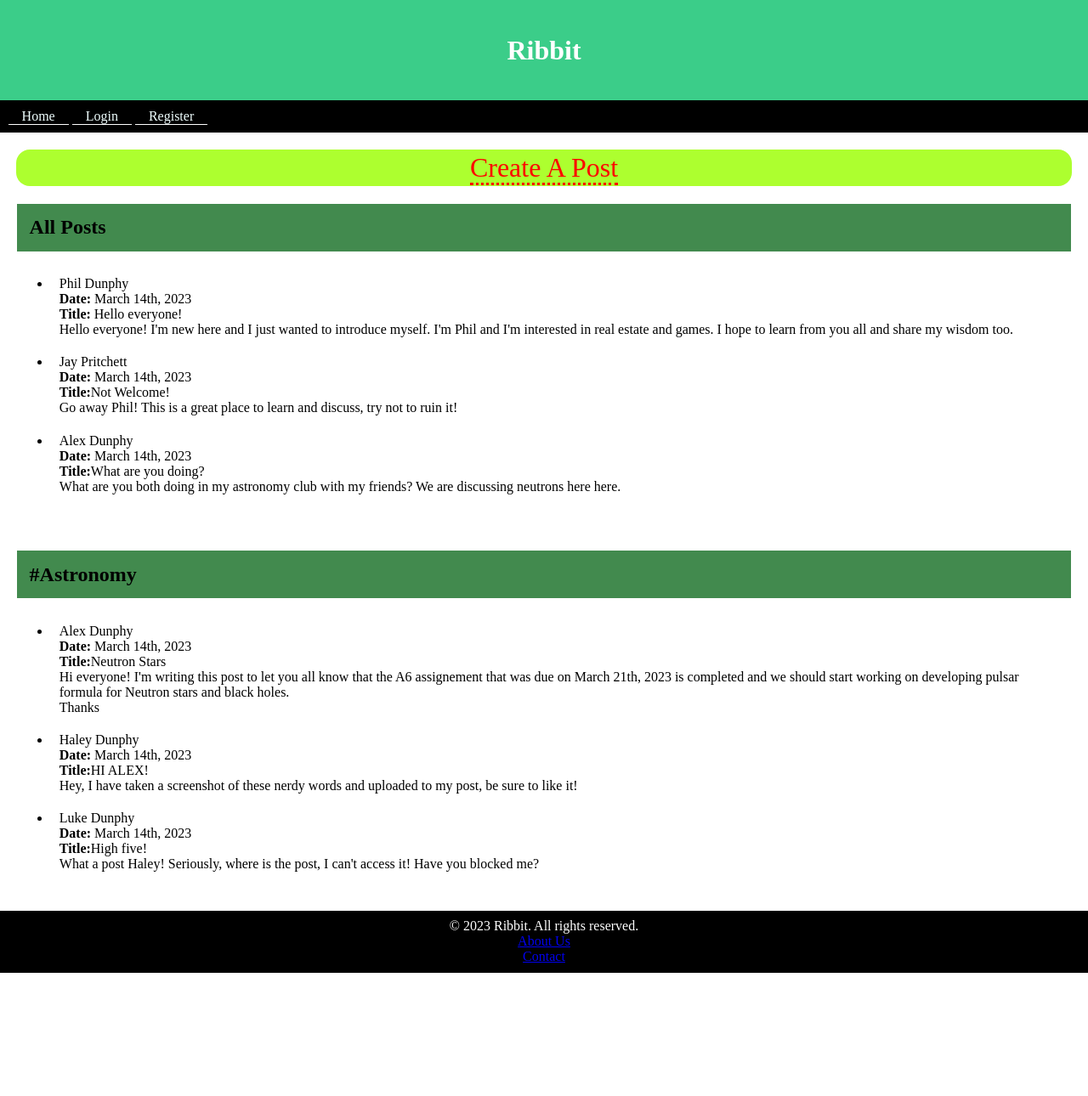
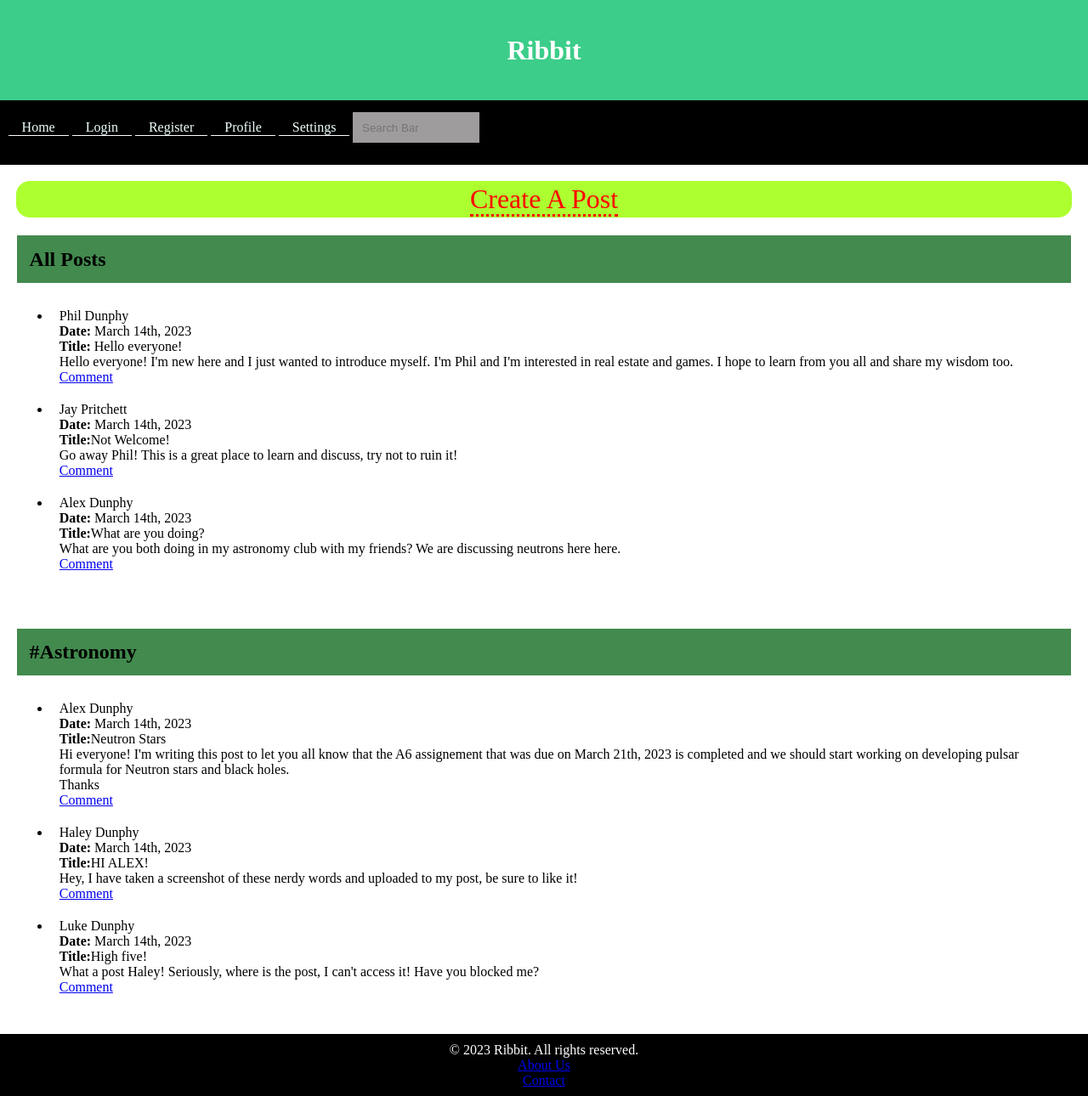
Before and after one commit to COSC360/360ForumProject, a PHP site: page / in a window 1280 px wide. Shown: the whole page at 85% size. Before the commit the page ends 1145 px from the top, so only its background shows below. Run offline with PHP 8.4, Linux system fonts and the light colour scheme.

```diff
--- a/css/styles.css
+++ b/css/styles.css
@@ -59,7 +59,7 @@ li {
     border-bottom: 0.1em solid white;
 }
 
-main li:last-child {
+li:last-child {
     border-bottom: none;
 }
 
--- a/index.html
+++ b/index.html
@@ -16,6 +16,9 @@
           <li><a href="#">Home</a></li>
           <li><a href="#">Login</a></li>
           <li><a href="register.html">Register</a></li>
+          <li><a href="#">Profile</a></li>
+          <li><a href="#">Settings</a></li>
+          <li><input type="search" name="item" placeholder="Search Bar"></li>
         </ul>
       </nav>
       <main>
@@ -34,6 +37,7 @@
                         to introduce myself. I'm Phil and I'm interested in real estate and games. I hope
                         to learn from you all and share my wisdom too.
                     </p>
+                    <p><a href="#">Comment</a></p>
                 </article>
             </li>
             <li>
@@ -45,6 +49,7 @@
                     </p>
                     <p>Go away Phil! This is a great place to learn and discuss, try not to ruin it!
                     </p>
+                    <p><a href="#">Comment</a></p>
                 </article>
             </li>
 
@@ -57,6 +62,7 @@
                     </p>
                     <p>What are you both doing in my astronomy club with my friends? We are discussing neutrons here here.
                     </p>
+                    <p><a href="#">Comment</a></p>
                 </article>
             </li>
         </ul>
@@ -74,6 +80,7 @@
                     <p>Hi everyone! I'm writing this post to let you all know that the A6 assignement that was due on <time>March 21th, 2023</time>
                         is completed and we should start working on developing pulsar formula for Neutron stars and black holes.<br> Thanks
                     </p>
+                    <p><a href="#">Comment</a></p>
                 </article>
             </li>
 
@@ -86,6 +93,7 @@
                     </p>
                     <p>Hey, I have taken a screenshot of these nerdy words and uploaded to my post, be sure to like it!
                     </p>
+                    <p><a href="#">Comment</a></p>
                 </article>
             </li>
             <li>
@@ -97,6 +105,7 @@
                     </p>
                     <p>What a post Haley! Seriously, where is the post, I can't access it! Have you blocked me?
                     </p>
+                    <p><a href="#">Comment</a></p>
                 </article>
             </li>
         </ul>
```
Also changed, not shown: site.svg (added).
